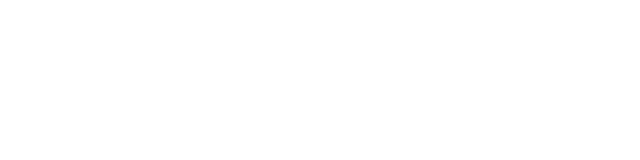
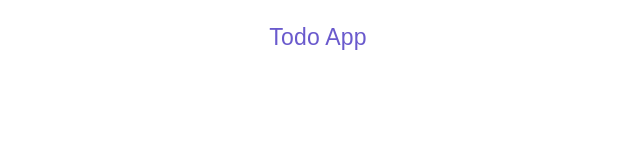
Before and after one commit to egrudskova/todo, a React (Vite) app: page / in a window 1280 px wide. Shown: the top 160 px of the page, without its empty margins (322-962 px from the left). Built offline with nearby package versions, Linux system fonts and the light colour scheme.

Commit message:
feat: add base project structure

```diff
--- a/index.html
+++ b/index.html
@@ -8,6 +8,6 @@
   </head>
   <body>
     <div id="root"></div>
-    <script type="module" src="/src/main.tsx"></script>
+    <script type="module" src="/src/index.tsx"></script>
   </body>
 </html>
--- a/src/App.tsx
+++ b/src/App.tsx
@@ -1,7 +1,6 @@
 import React from 'react';
+import MainPage from './pages/main.tsx';
 
-function App(): React.JSX.Element {
-  return <></>;
-}
+const App = (): React.JSX.Element => <MainPage />;
 
 export default App;
--- /dev/null
+++ b/src/features/todo/todosSlice.ts
@@ -0,0 +1,20 @@
+import { createSlice } from '@reduxjs/toolkit';
+import { Todo } from './types.ts';
+import { RootState } from '../../store/store.ts';
+
+interface TodosState {
+  todos: Todo[];
+}
+
+const initialState: TodosState = {
+  todos: [],
+};
+
+const todosSlice = createSlice({
+  name: 'todo',
+  initialState,
+  reducers: {},
+});
+
+export const selectTodos = (state: RootState): TodosState['todos'] => state.todos.todos;
+export default todosSlice.reducer;
--- /dev/null
+++ b/src/features/todo/types.ts
@@ -0,0 +1,4 @@
+export interface Todo {
+  id: string;
+  text: string;
+}
--- a/src/main.tsx
+++ b/src/index.tsx
@@ -2,9 +2,13 @@
 import { createRoot } from 'react-dom/client';
 import App from './App.tsx';
 import './index.css';
+import { Provider } from 'react-redux';
+import { store } from './store/store.ts';
 
 createRoot(document.getElementById('root')!).render(
   <StrictMode>
-    <App />
+    <Provider store={store}>
+      <App />
+    </Provider>
   </StrictMode>
 );
--- /dev/null
+++ b/src/pages/main.tsx
@@ -0,0 +1,23 @@
+import React from 'react';
+import { Container, Typography } from '@mui/material';
+
+const MainPage = (): React.JSX.Element => {
+  return (
+    <Container maxWidth={'sm'}>
+      <Typography
+        variant="subtitle1"
+        style={{
+          textAlign: 'center',
+          margin: 24,
+          font: 'status-bar',
+          fontSize: 23,
+          color: 'slateblue',
+        }}
+      >
+        Todo App
+      </Typography>
+    </Container>
+  );
+};
+
+export default MainPage;
--- /dev/null
+++ b/src/store/hooks.ts
@@ -0,0 +1,5 @@
+import { AppDispatch, RootState } from './store.ts';
+import { TypedUseSelectorHook, useDispatch, useSelector } from 'react-redux';
+
+export const useAppDispatch = (): AppDispatch => useDispatch<AppDispatch>();
+export const useAppSelector: TypedUseSelectorHook<RootState> = useSelector;
--- /dev/null
+++ b/src/store/store.ts
@@ -0,0 +1,12 @@
+import { configureStore } from '@reduxjs/toolkit';
+import todosReducer from '../features/todo/todosSlice.ts';
+
+const reducer = {
+  todos: todosReducer,
+};
+
+export const store = configureStore({ reducer });
+
+export type AppStore = typeof store;
+export type RootState = ReturnType<AppStore['getState']>;
+export type AppDispatch = AppStore['dispatch'];
--- a/tsconfig.json
+++ b/tsconfig.json
@@ -18,7 +18,7 @@
     "strict": true,
     "noUnusedLocals": true,
     "noUnusedParameters": true,
-    "noFallthroughCasesInSwitch": true
+    "noFallthroughCasesInSwitch": true,
   },
   "include": ["src"],
 }
```
Also changed, not shown: package.json (+8 -1 lines), 2 other files (tests, documents, lock files or other folders).
